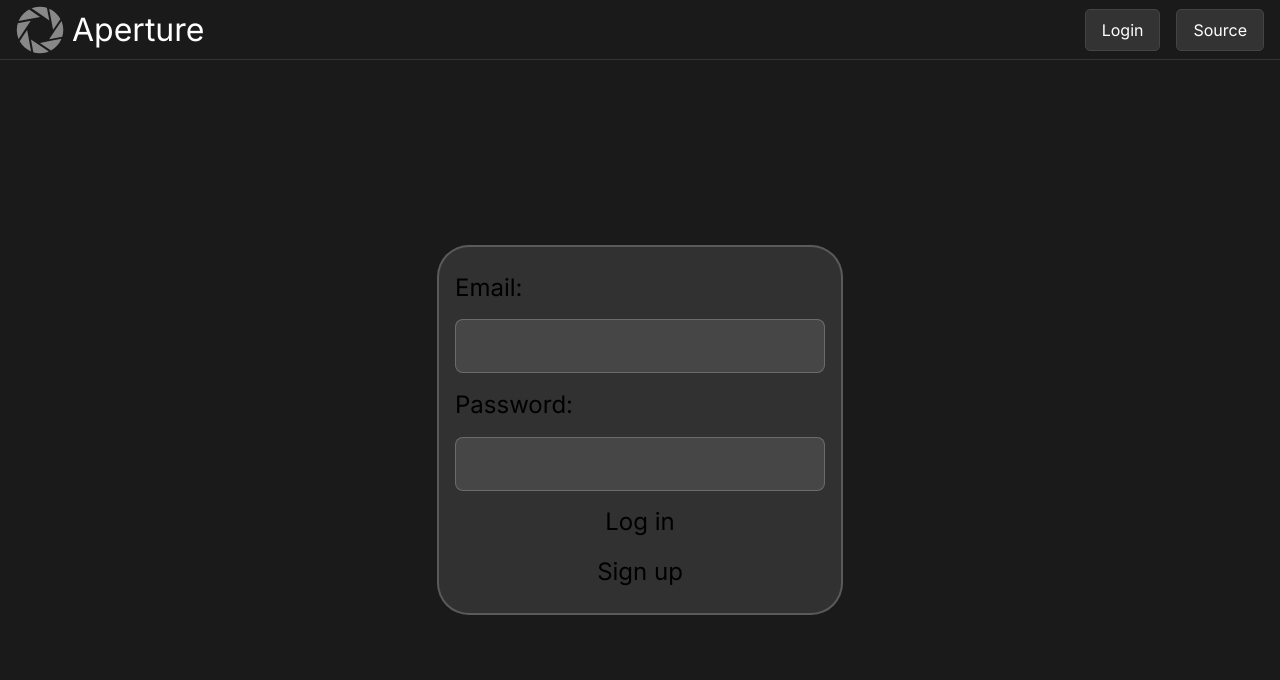
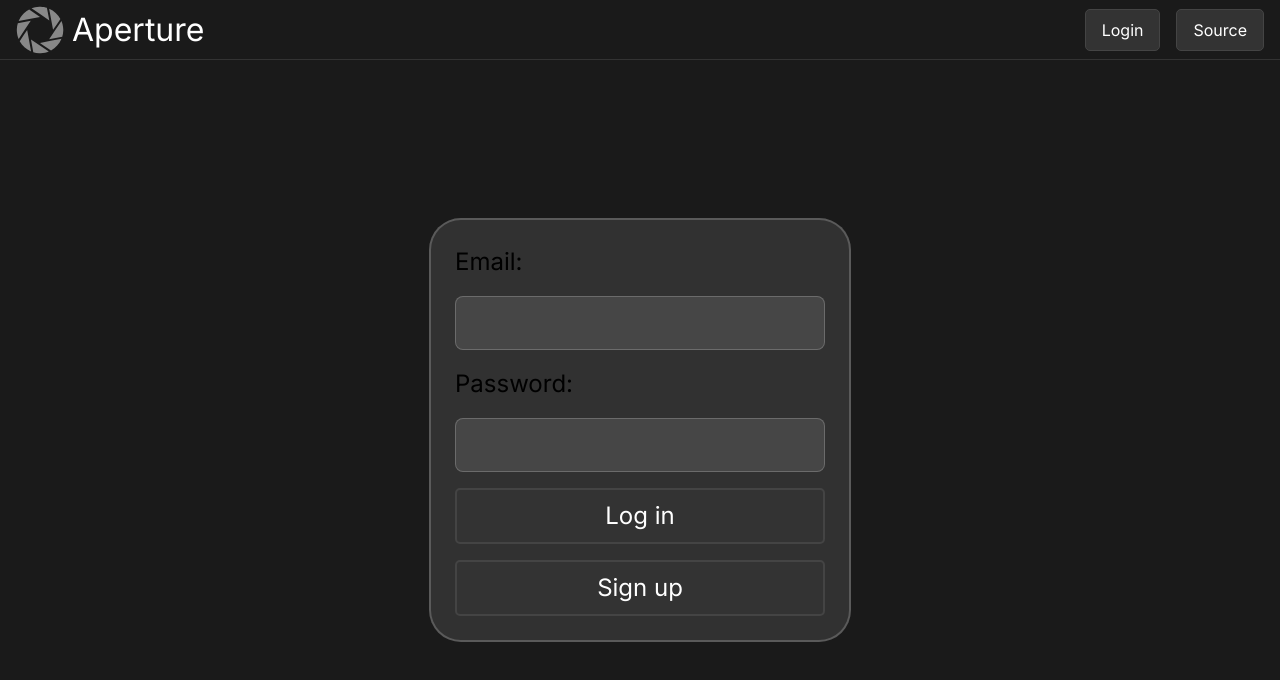
Before and after one commit to TheBlueRuby/aperture-photos, a Next.js app: page /login in a window 1280 px wide. Shown: the top 680 px of the page. Built offline with nearby package versions, Linux system fonts and the light colour scheme; no server answers.

Commit message:
logout and styling

```diff
--- a/lib/getUserName.ts
+++ b/lib/getUserName.ts
@@ -1,6 +1,4 @@
-import { createClient } from "@/supabase/server";
-
-const supabase = createClient();
+import { supabase } from "@/supabase/client";
 
 export default async function getUserName(): Promise<string> {
 	const { data, error } = await supabase.auth.getUser();
--- a/src/app/components/Header.tsx
+++ b/src/app/components/Header.tsx
@@ -1,8 +1,8 @@
+"use client";
+
 import getUserName from "@/getUserName";
 import styles from "./Header.module.css";
-import { createClient } from "@/supabase/server";
-
-const supabase = createClient();
+import { supabase } from "@/supabase/client";
 
 export default async function Header() {
 	const { data, error } = await supabase.auth.getUser();
--- a/src/app/login/page.tsx
+++ b/src/app/login/page.tsx
@@ -9,8 +9,8 @@ export default function LoginPage() {
 				<input id="email" name="email" type="email" required />
 				<label htmlFor="password">Password:</label>
 				<input id="password" name="password" type="password" required />
-				<button formAction={login}>Log in</button>
-				<button formAction={signup}>Sign up</button>
+				<button className={styles.button} formAction={login}>Log in</button>
+				<button className={styles.button} formAction={signup}>Sign up</button>
 			</form>
 		</div>
 	);
--- a/src/app/login/styles.module.css
+++ b/src/app/login/styles.module.css
@@ -2,13 +2,13 @@
 	display: flex;
 	flex-direction: column;
 	place-content: space-around;
-	height: 50%;
 	width: max-content;
-	padding: 1rem;
+	padding: 1.5rem;
 	border-radius: 2rem;
 	border: 2px solid rgba(255, 255, 255, 0.2);
 	background-color: rgba(255, 255, 255, 0.1);
 	font-size: x-large;
+	gap: 1rem;
 }
 
 .loginForm > input {
@@ -29,3 +29,18 @@
 	width: 100vw;
 	background-color: #1a1a1a;
 }
+
+.button {
+	background-color: #333;
+	color: #fff;
+	padding: 0.5rem 1rem;
+	border: #444 2px solid;
+	border-radius: 5px;
+	cursor: pointer;
+	width: 100%;
+}
+
+.button:hover {
+	background-color: #5c5;
+	border-color: #7f7;
+}
--- /dev/null
+++ b/src/app/signout/actions.ts
@@ -0,0 +1,12 @@
+"use server";
+import { revalidatePath } from 'next/cache'
+import { redirect } from 'next/navigation'
+import { createClient } from "@/supabase/server";
+
+const supabase = createClient();
+
+export async function signout() {
+	await supabase.auth.signOut();
+	revalidatePath('/', 'layout');
+	redirect("/");
+}
--- /dev/null
+++ b/src/app/signout/page.tsx
@@ -0,0 +1,15 @@
+"use client";
+
+import { signout } from "./actions";
+import styles from "./styles.module.css";
+
+export default function SignoutPage() {
+	return (
+		<div className={styles.formContainer}>
+			<form className={styles.signoutForm}>
+				<h1 className="text-3xl">Are you sure you want to sign out?</h1>
+				<button formAction={signout} className={styles.button} type="submit">Sign out</button>
+			</form>
+		</div>
+	);
+}
--- /dev/null
+++ b/src/app/signout/styles.module.css
@@ -0,0 +1,39 @@
+.button {
+	background-color: #333;
+	color: #fff;
+	padding: 0.5rem 1rem;
+	border: #444 2px solid;
+	border-radius: 5px;
+	cursor: pointer;
+	width: max-content;
+}
+
+.button:hover {
+	background-color: #c33;
+	border-color: #f33;
+}
+
+.signoutForm {
+	display: flex;
+	flex-direction: column;
+	align-items: center;
+	justify-items: center;
+	place-content: space-evenly;
+	height: 50%;
+	width: 50%;
+	padding: 1rem;
+	border-radius: 2rem;
+	border: 2px solid rgba(255, 255, 255, 0.2);
+	background-color: rgba(255, 255, 255, 0.1);
+	font-size: x-large;
+}
+
+.formContainer {
+	display: flex;
+	flex-direction: column;
+	align-items: center;
+	justify-content: center;
+	height: 92.5vh;
+	width: 100vw;
+	background-color: #1a1a1a;
+}
```
